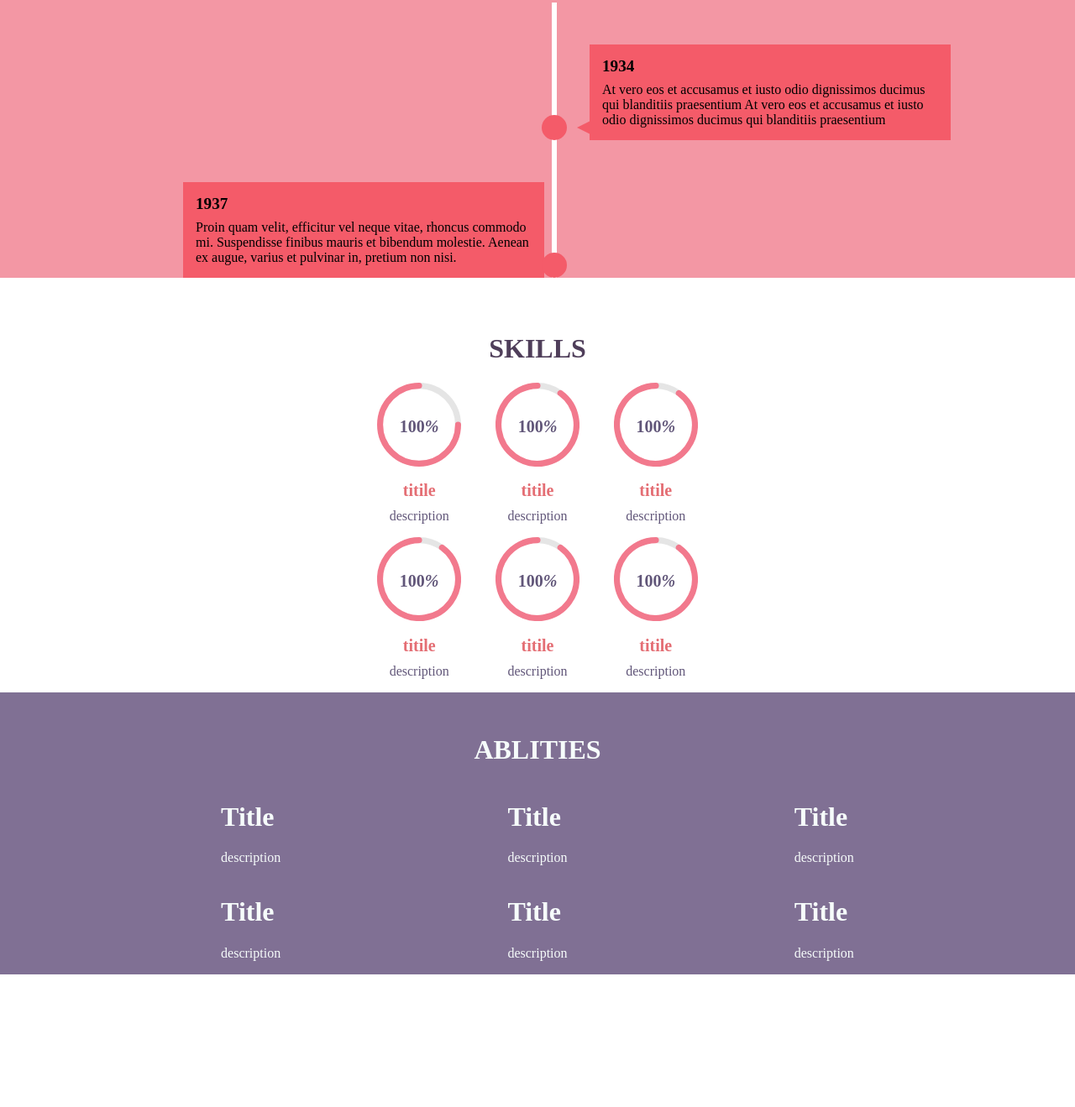
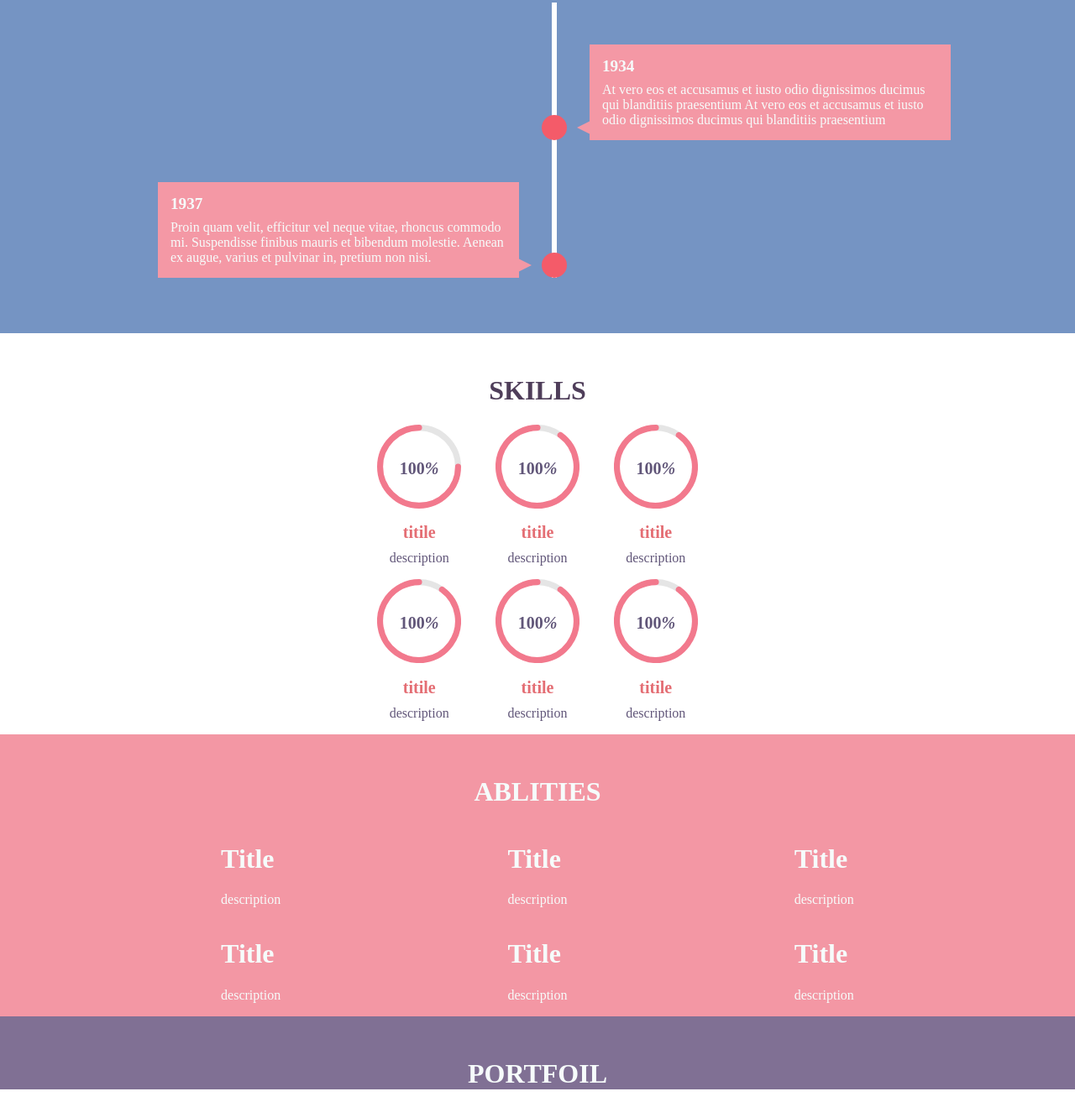
Before and after one commit to bai1024/online-resume, a plain HTML site: page index.html in a window 1280 px wide. Shown: the part 1472-2791 px from the top of the page at 84% size. Before the commit the page ends 2633 px from the top, so only its background shows below. Drawn offline with Linux system fonts and the light colour scheme.

Commit message:
时间轴部分修改，增加展示作品的部分

```diff
--- a/css/main.css
+++ b/css/main.css
@@ -71,13 +71,14 @@ body {
 }
 
 .edu-exp {
-  background-color: #F397A4;
-
+  background-color: #7594C3;
+  padding-bottom: 50px;
 }
 
 .edu-exp > h1 {
   padding-top: 50px;
   text-align: center;
+  color: #F6FCFB;
  }
 
 .skills > h1 {
@@ -122,7 +123,7 @@ body {
 }
 
 .abilities {
-  background-color: #807094;
+  background-color: #F397A4;
   color: #F6FCFB;
 }
 
@@ -140,12 +141,12 @@ body {
   flex-wrap: wrap;
 }
 
-.social {
+.portfoil {
   background-color: #807094;
   color: #F6FCFB;
 }
 
-.social > h1 {
+.portfoil > h1 {
   margin-top: 0px;
   padding-top: 50px;
   text-align: center;
--- a/css/timeline.css
+++ b/css/timeline.css
@@ -50,7 +50,8 @@
   bottom: 0;
   width: 400px;
   padding: 15px;
-  background: #F45B69;
+  background: #F498A5;
+  color: #F6FCFB;
 }
 
 .timeline ul li div::before {
@@ -69,17 +70,17 @@
 .timeline ul li:nth-child(odd) div::before {
   left: -15px;
   border-width: 8px 16px 8px 0;
-  border-color: transparent #F45B69 transparent transparent;
+  border-color: transparent #F498A5 transparent transparent;
 }
 
 .timeline ul li:nth-child(even) div {
-  left: -439px;
+  left: -469px;
 }
 
 .timeline ul li:nth-child(even) div::before {
   right: -15px;
   border-width: 8px 0 8px 16px;
-  border-color: transparent transparent transparent #F45B69;
+  border-color: transparent transparent transparent #F498A5;
 }
 
 time {
--- a/index.html
+++ b/index.html
@@ -174,6 +174,10 @@
     </div>
   </div>
 
+  <div class="portfoil">
+    <h1>PORTFOIL</h1>
+  </div>
+
 
   <script src="scripts/circle-progress.js"></script>
   <script src="scripts/timeline.js"></script>
```
